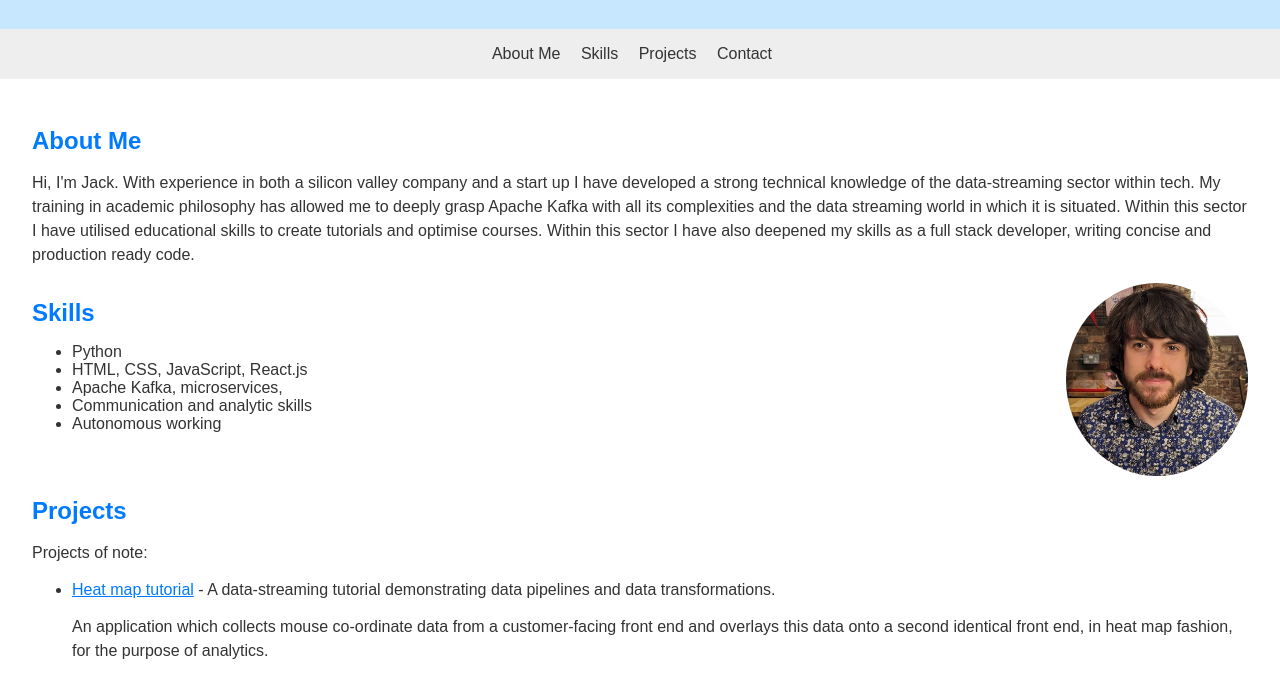
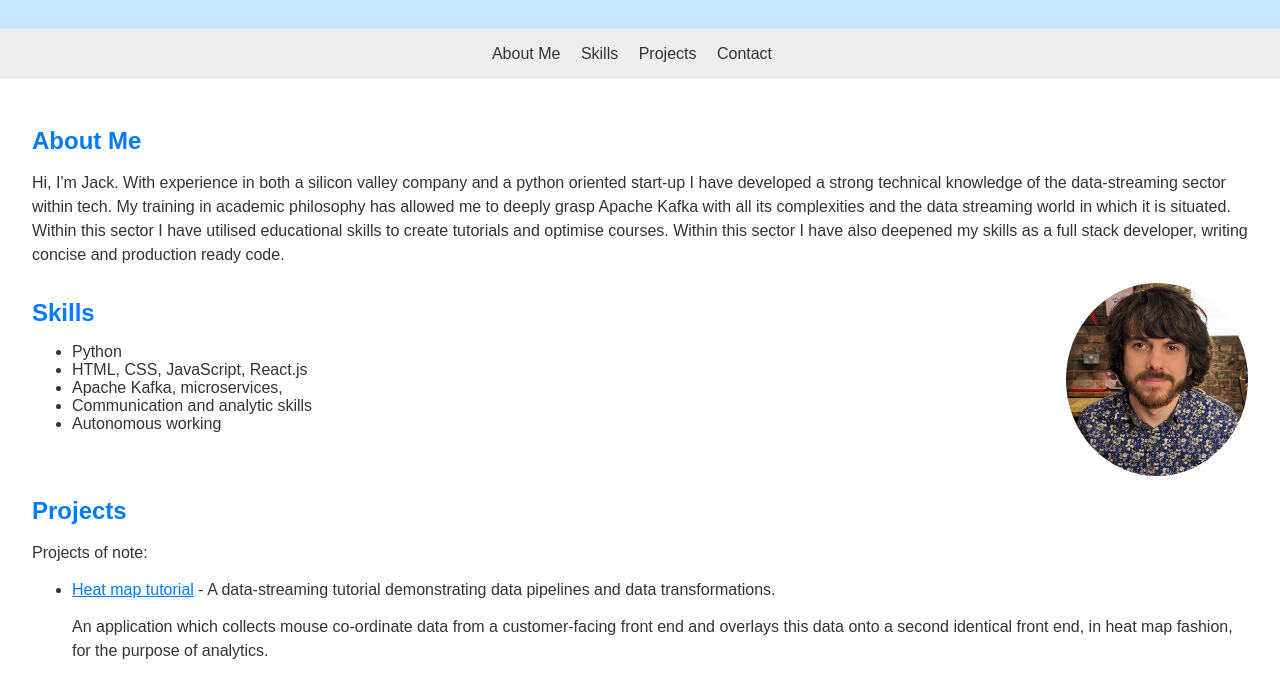
Before and after one commit to jackfrancismurphy/personal_website, a plain HTML site: page index.htm in a window 1280 px wide. Shown: the part 112-788 px from the top of the page. Drawn offline with Linux system fonts and the light colour scheme.

Commit message:
Update index.htm

```diff
--- a/index.htm
+++ b/index.htm
@@ -24,7 +24,7 @@
   <main>
     <section id="about">
       <h2>About Me</h2>
-      <p>Hi, I'm Jack. With experience in both a silicon valley company and a start up I have
+      <p>Hi, I'm Jack. With experience in both a silicon valley company and a python oriented start-up I have
         developed a strong technical knowledge of the data-streaming sector within tech.
         My training in academic philosophy has allowed me to deeply grasp
         Apache Kafka with all its complexities and the data streaming world in which it is situated. Within this sector I have utilised
```
